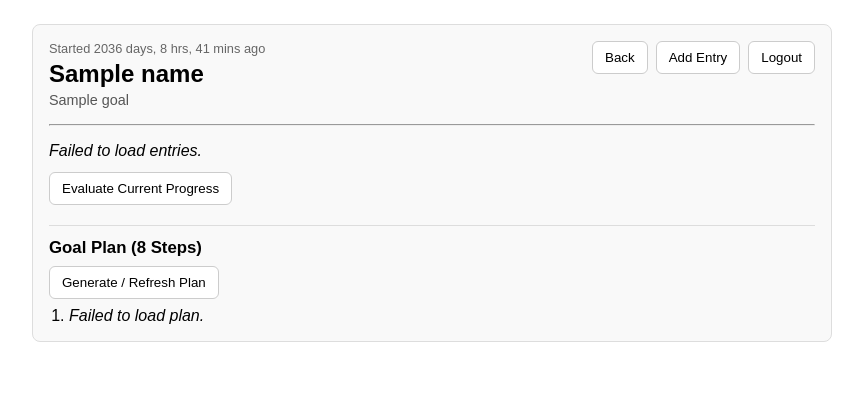
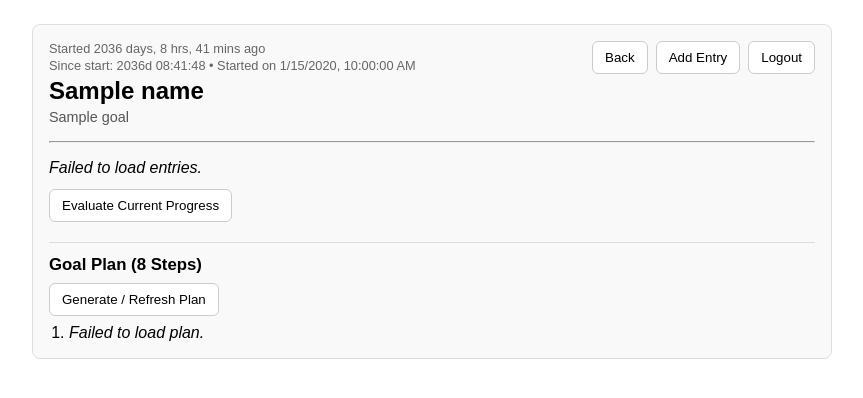
Before and after one commit to manvocao0271/ai-daily-goal-journal, a FastAPI app: template templates/journal.html in a window 1280 px wide. Shown: the part 42-440 px from the top of the page, without its empty margins (208-1071 px from the left). Run offline with FastAPI, Linux system fonts and the light colour scheme; the template is opened without the code that fills it: most values are stand-ins (such as "Sample title", 1, 10 or a date in 2020); some libraries are stand-ins or nearby versions.

Commit message:
added seconds tick

```diff
--- a/templates/journal.html
+++ b/templates/journal.html
@@ -3,7 +3,8 @@
 <div class="card" id="journal-root" data-journal-id="{{ journal_id }}" data-created-at="{{ created_at }}">
   <div style="display:flex;justify-content:space-between;align-items:flex-start;">
     <div style="flex:1;">
-      <div id="elapsed" style="font-size:0.8em;color:#666;margin-bottom:4px;">Loading age...</div>
+      <div id="elapsed" style="font-size:0.8em;color:#666;margin-bottom:2px;">Loading age...</div>
+      <div id="elapsed-second" style="font-size:0.8em;color:#666;margin-bottom:4px;display:none;">--:--:--</div>
       <h2 style="margin:0;" id="journal-name">{{ name or 'Journal' }}</h2>
       {% if goal %}<div style="margin-top:4px;color:#555;font-size:0.9em;white-space:pre-line;" id="journal-goal">{{ goal }}</div>{% endif %}
     </div>
@@ -235,6 +236,27 @@
   }
   updateElapsed();
   setInterval(updateElapsed, 60*1000);
+  // Second-by-second timer (D days HH:MM:SS) and show absolute start
+  function pad2(n){ return n<10?('0'+n):(''+n); }
+  function updateElapsedSecond(){
+    if(!createdAtISO) return;
+    const start = parseISOZ(createdAtISO);
+    if(!start || isNaN(start.getTime())) return;
+    const now = new Date();
+    let diff = Math.floor((now - start)/1000);
+    if(diff < 0) diff = 0;
+    const days = Math.floor(diff/86400); diff -= days*86400;
+    const hrs  = Math.floor(diff/3600); diff -= hrs*3600;
+    const mins = Math.floor(diff/60); diff -= mins*60;
+    const secs = diff;
+    const hms = pad2(hrs)+':'+pad2(mins)+':'+pad2(secs);
+    const el2 = document.getElementById('elapsed-second');
+    el2.style.display = 'block';
+    const startLocal = start.toLocaleString();
+    el2.textContent = `Since start: ${days}d ${hms} • Started on ${startLocal}`;
+  }
+  updateElapsedSecond();
+  setInterval(updateElapsedSecond, 1000);
   const coachBtn = document.getElementById('coach-suggest-btn');
   const coachBox = document.getElementById('coach-suggestion');
   if(coachBtn){
```
